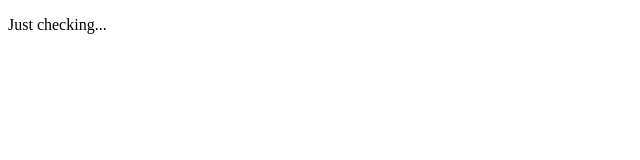
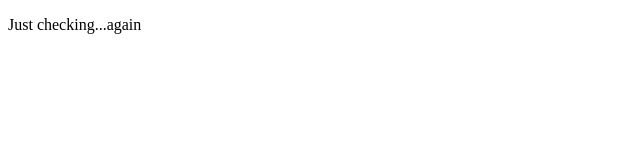
Before and after one commit to irfankabir-21/assignments, a plain HTML site: page assignment1/part1.html in a window 1280 px wide. Shown: the full height of the page, 0-640 px from the left. Drawn offline with Linux system fonts and the light colour scheme.

Commit message:
checking again

```diff
--- a/assignment1/part1.html
+++ b/assignment1/part1.html
@@ -9,7 +9,7 @@
 <body>
   <div>
     <p>
-      Just checking...
+      Just checking...again
     </p>
   </div>
 </body>
```
